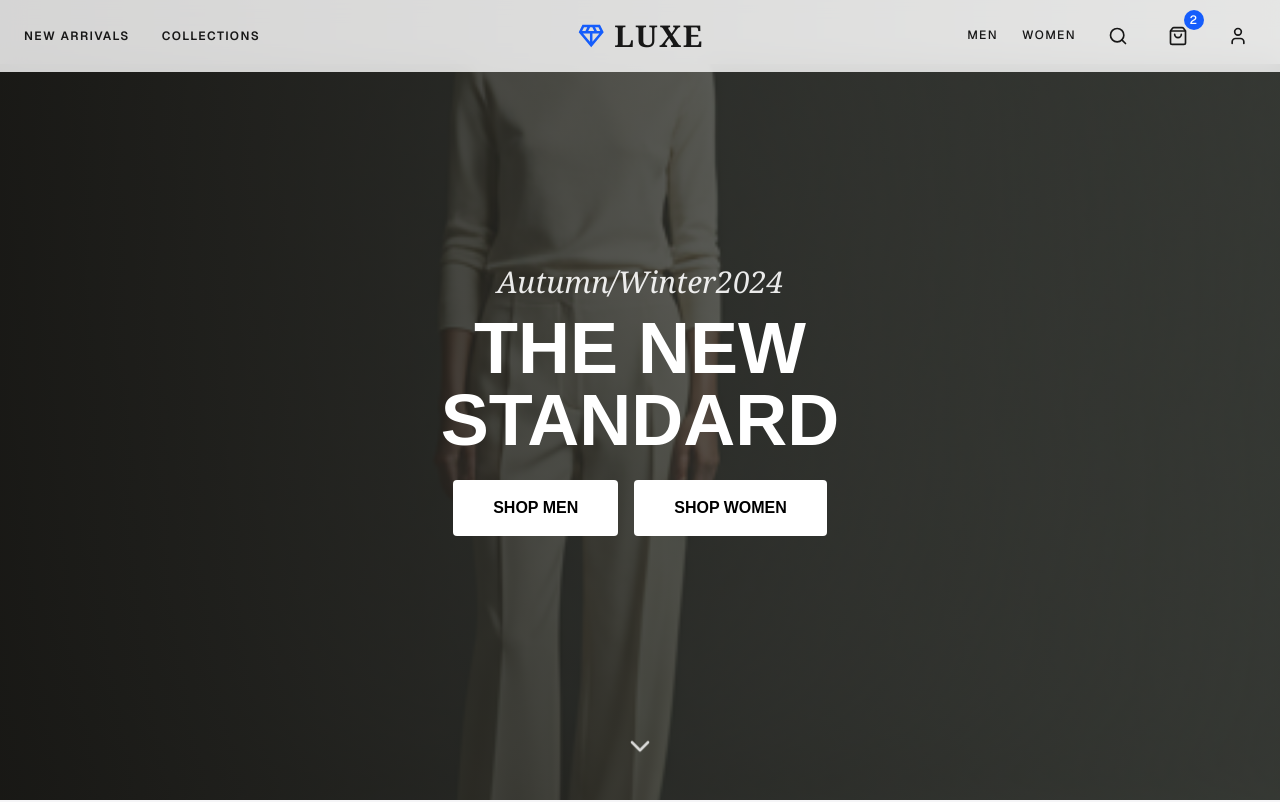
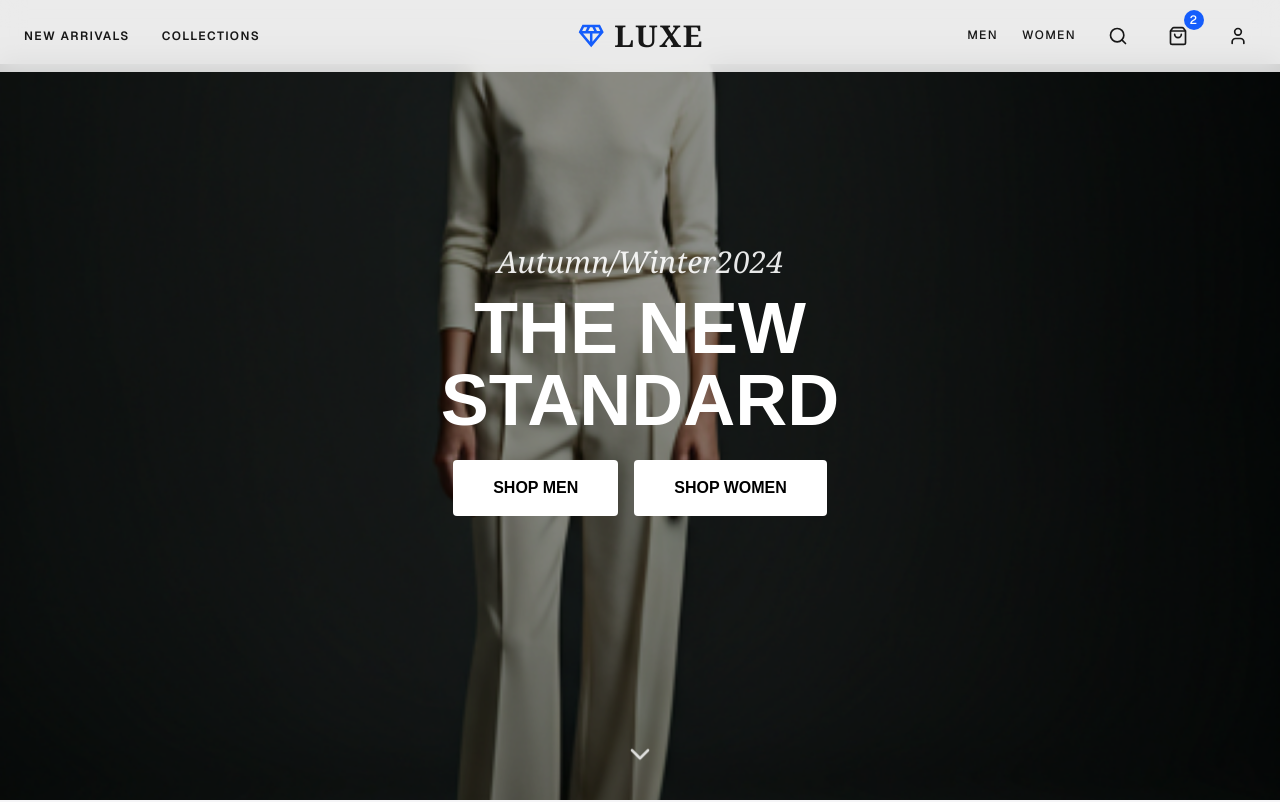
Before and after one commit to Siva2512/E-Commerce_frontend, a Next.js app: page / in a window 1280 px wide. Shown: the top 802 px of the page. Built offline with nearby package versions, Linux system fonts and the light colour scheme.

Commit message:
changed in hero section

```diff
--- a/src/pages/hero.jsx
+++ b/src/pages/hero.jsx
@@ -2,7 +2,7 @@ import { ChevronDown } from "lucide-react";
 
 export default function Hero() {
   return (
-    <section className=" relative w-full md:h-screen pt-16">
+    <section className=" relative w-full h-screen pt-16">
 
       {/* Background Image */}
       <img
@@ -12,10 +12,10 @@ export default function Hero() {
       />
 
 
-      <div className="absolute inset-0 bg-gradient-to-r from-[#1A1916]/90 to-[#484a44]/70 z-0 "></div>
+      <div className="absolute inset-0 bg-black/40 "></div>
 
       {/* Text Content */}
-      <div className="absolute inset-0 flex flex-col items-center justify-center text-center text-white px-4 pt-16 sm:pt-0">
+      <div className="absolute inset-0 flex flex-col items-center justify-center text-center text-white px-4 pb-10 z-10 ">
         <h1 className="text-white font-serif italic text-lg sm:text-xl md:text-3xl mb-3 opacity-90"> Autumn/Winter2024</h1>
         <h1 className="  text-4xl md:text-6xl font-bold text-white md:text-6xl lg:text-7xl">
           THE NEW <br /> STANDARD
@@ -30,9 +30,12 @@ export default function Hero() {
             Shop Women
           </button>
         </div>
-        <div className="mt-6 sm:mt-0 sm:absolute sm:bottom-8 left-1/2 -translate-x-1/2 animate-bounce cursor-pointer">
+
+        <div className="absolute bottom-6 left-1/2 -translate-x-1/2 animate-bounce cursor-pointer z-20">
   <ChevronDown size={32} className="text-white opacity-80" />
 </div>
+
+
 
 
 
```
